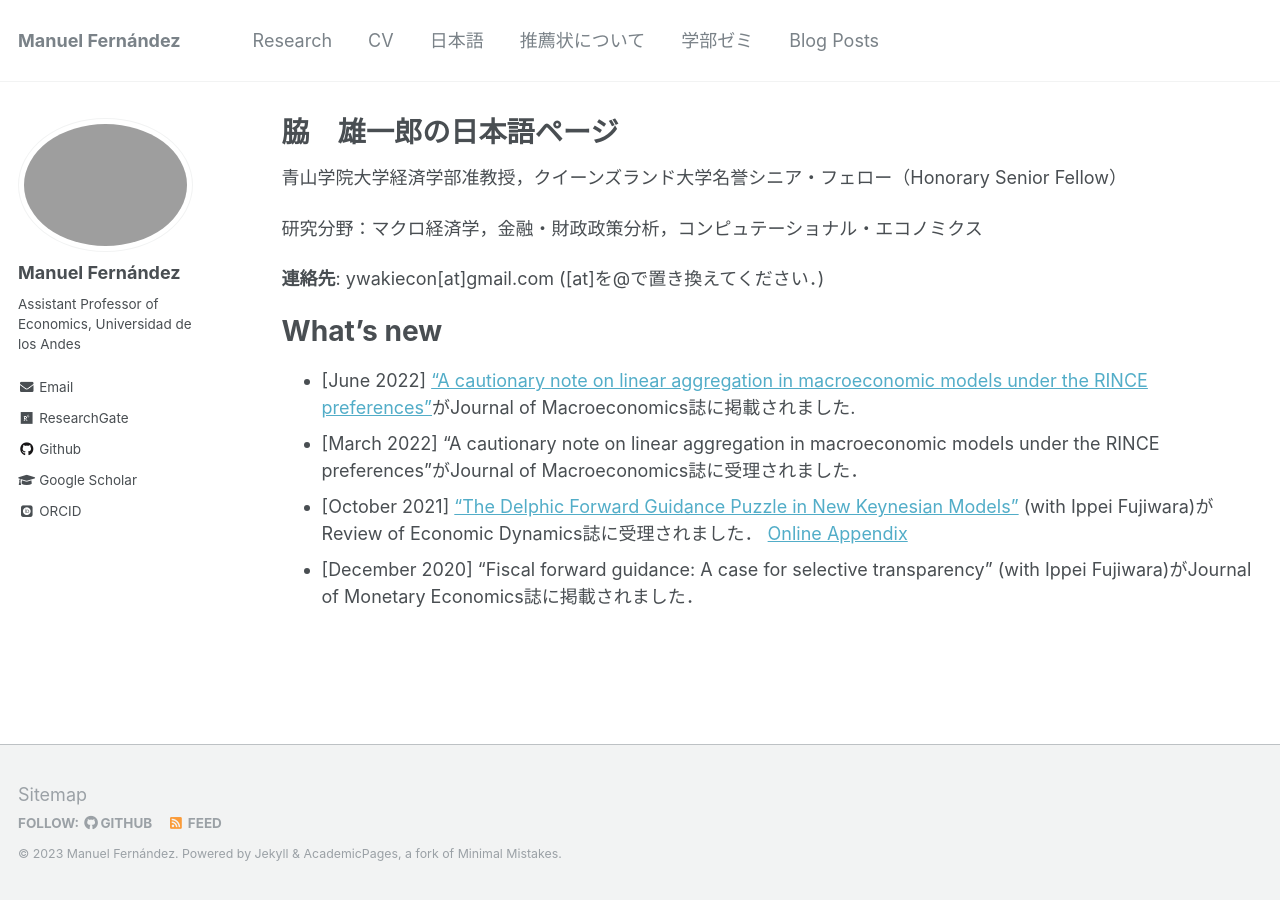
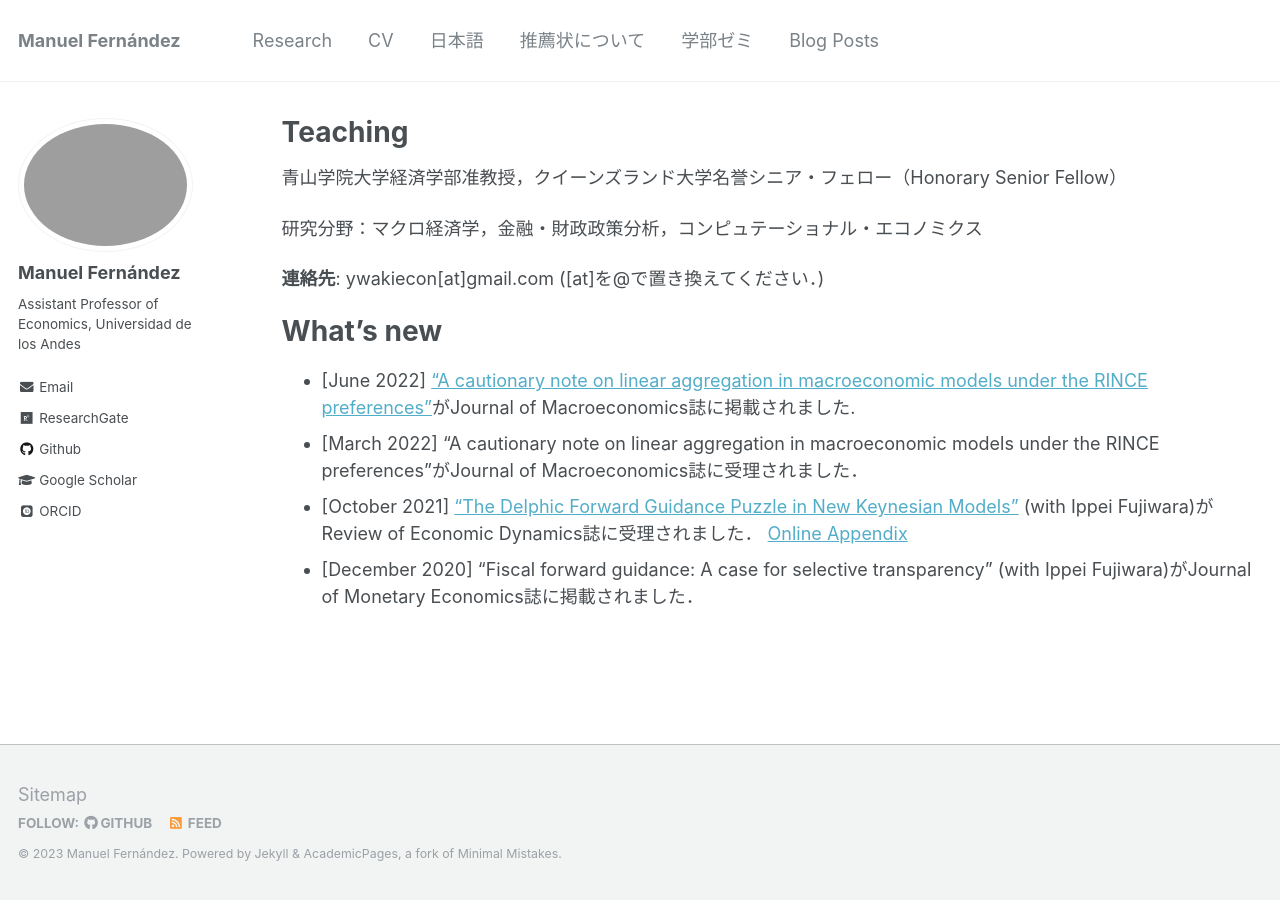
Before and after one commit to man-fern/man-fern.github.io, a Jekyll site: the page built from _pages/about_jp.md, in a window 1280 px wide. Built offline with Jekyll 4.4.1, drawn with Linux system fonts in a browser that asks for light colours; some web fonts are replaced.

Commit message:
Update about_jp.md

```diff
--- a/_pages/about_jp.md
+++ b/_pages/about_jp.md
@@ -1,7 +1,7 @@
 ---
 layout: archive
 permalink: /about_jp/
-title: "脇　雄一郎の日本語ページ"
+title: "Teaching"
 excerpt: "About me"
 author_profile: true
 
```
